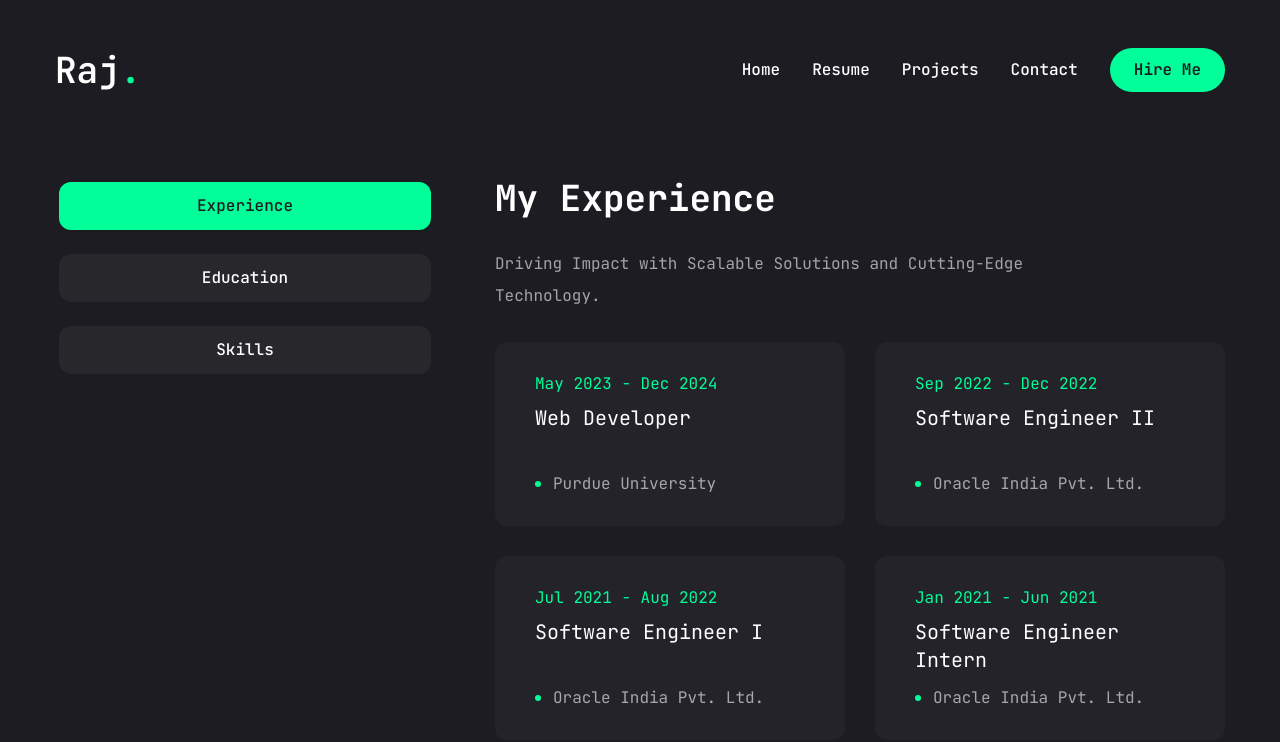
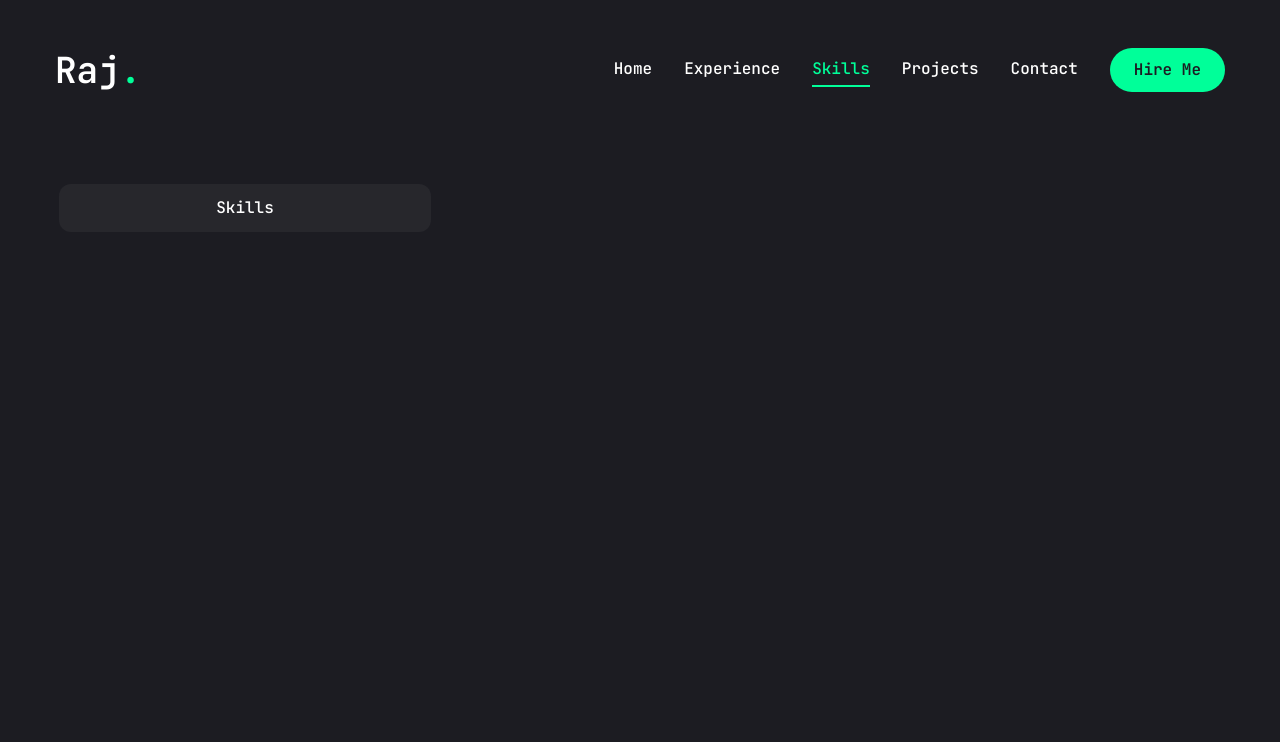
Before and after one commit to RajVenkat20/Portfolio, a Next.js app: page /skills in a window 1280 px wide. Shown: the top 742 px of the page. Built offline with nearby package versions, Linux system fonts and the light colour scheme.

Commit message:
Added skills menu section in normal and mobile navigation

```diff
--- a/app/skills/page.jsx
+++ b/app/skills/page.jsx
@@ -266,12 +266,6 @@ const Skills = () => {
           className="flex flex-col xl:flex-row gap-[60px]"
         >
           <TabsList className="flex flex-col w-full max-w-[380px] mx-auto xl:mx-0 gap-6">
-            <TabsTrigger value="experience" className="rounded-xl">
-              Experience
-            </TabsTrigger>
-            <TabsTrigger value="education" className="rounded-xl">
-              Education
-            </TabsTrigger>
             <TabsTrigger value="skills" className="rounded-xl">
               Skills
             </TabsTrigger>
@@ -280,68 +274,6 @@ const Skills = () => {
 
           {/* Content */}
           <div className="min-h-[70vh] w-full">
-            {/* Experience */}
-            <TabsContent value="experience" className="w-full">
-              <div className="flex flex-col gap-[30px] text-center xl:text-left">
-                <h3 className="text-4xl font-bold">{experience.title}</h3>
-                <p className="max-w-[600px] text-white/60 mx-auto xl:mx-0">
-                  {experience.description}
-                </p>
-                <ScrollArea className="h-[400px]">
-                  <ul className="grid grid-cols-1 lg:grid-cols-2 gap-[30px]">
-                    {experience.items.map((item, index) => {
-                      return (
-                        <li
-                          key={index}
-                          className="bg-[#232329] h-[184px] py-6 px-10 rounded-xl flex flex-col justify-center items-center lg:items-start gap-1"
-                        >
-                          <span className="text-accent">{item.duration}</span>
-                          <h3 className="text-xl max-w-[260px] min-h-[60px] text-center lg:text-left">
-                            {item.position}
-                          </h3>
-                          <div className="flex items-center gap-3">
-                            {/* dot */}
-                            <span className="w-[6px] h-[6px] rounded-full bg-accent"></span>
-                            <p className="text-white/60">{item.company}</p>
-                          </div>
-                        </li>
-                      );
-                    })}
-                  </ul>
-                </ScrollArea>
-              </div>
-            </TabsContent>
-            {/* Education */}
-            <TabsContent value="education" className="w-full">
-              <div className="flex flex-col gap-[30px] text-center xl:text-left">
-                <h3 className="text-4xl font-bold">{education.title}</h3>
-                <p className="max-w-[600px] text-white/60 mx-auto xl:mx-0">
-                  {education.description}
-                </p>
-                <ScrollArea className="h-[400px]">
-                  <ul className="grid grid-cols-1 lg:grid-cols-2 gap-[30px]">
-                    {education.items.map((item, index) => {
-                      return (
-                        <li
-                          key={index}
-                          className="bg-[#232329] h-[184px] py-6 px-10 rounded-xl flex flex-col justify-center items-center lg:items-start gap-1"
-                        >
-                          <span className="text-accent">{item.duration}</span>
-                          <h3 className="text-xl max-w-[260px] min-h-[60px] text-center lg:text-left">
-                            {item.degree}
-                          </h3>
-                          <div className="flex items-center gap-3">
-                            {/* dot */}
-                            <span className="w-[6px] h-[6px] rounded-full bg-accent"></span>
-                            <p className="text-white/60">{item.institution}</p>
-                          </div>
-                        </li>
-                      );
-                    })}
-                  </ul>
-                </ScrollArea>
-              </div>
-            </TabsContent>
             {/* Skills */}
             <TabsContent value="skills" className="w-full h-full">
               <div className="flex flex-col gap-[30px]">
--- a/components/MobileNav.jsx
+++ b/components/MobileNav.jsx
@@ -11,8 +11,12 @@ const links = [
     path: "/",
   },
   {
-    name: "resume",
+    name: "Experience",
     path: "/resume",
+  },
+  {
+    name: "Skills",
+    path: "/skills",
   },
   {
     name: "Projects",
--- a/components/Nav.jsx
+++ b/components/Nav.jsx
@@ -9,8 +9,12 @@ const links = [
         path: '/',
     },
     {
-        name: 'resume',
+        name: 'Experience',
         path: '/resume',
+    },
+    {
+        name: 'Skills',
+        path: '/skills',
     },
     {
         name: 'Projects',
```
